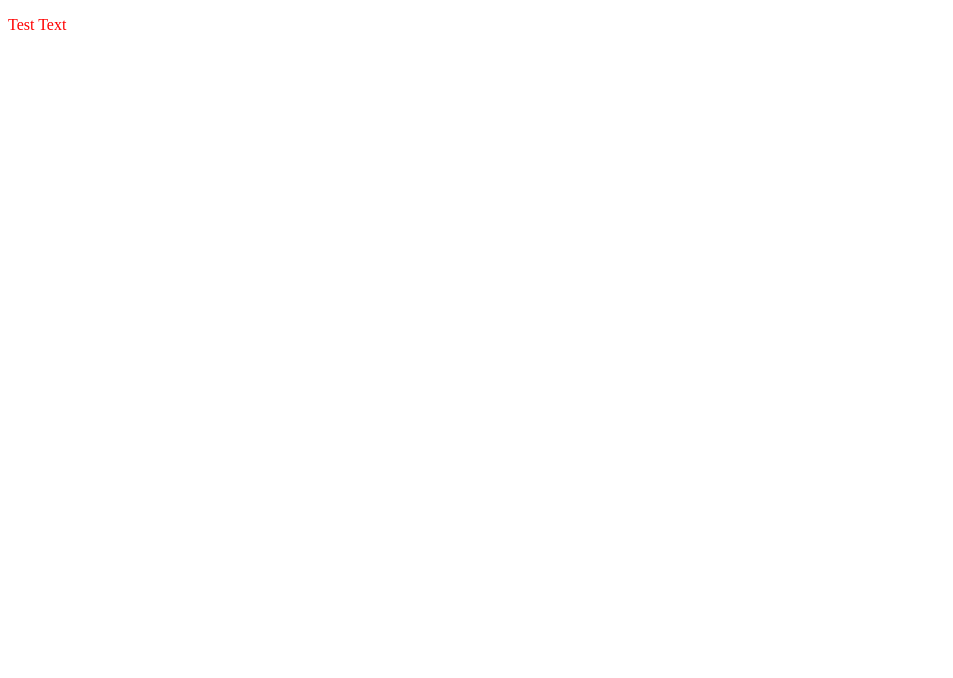
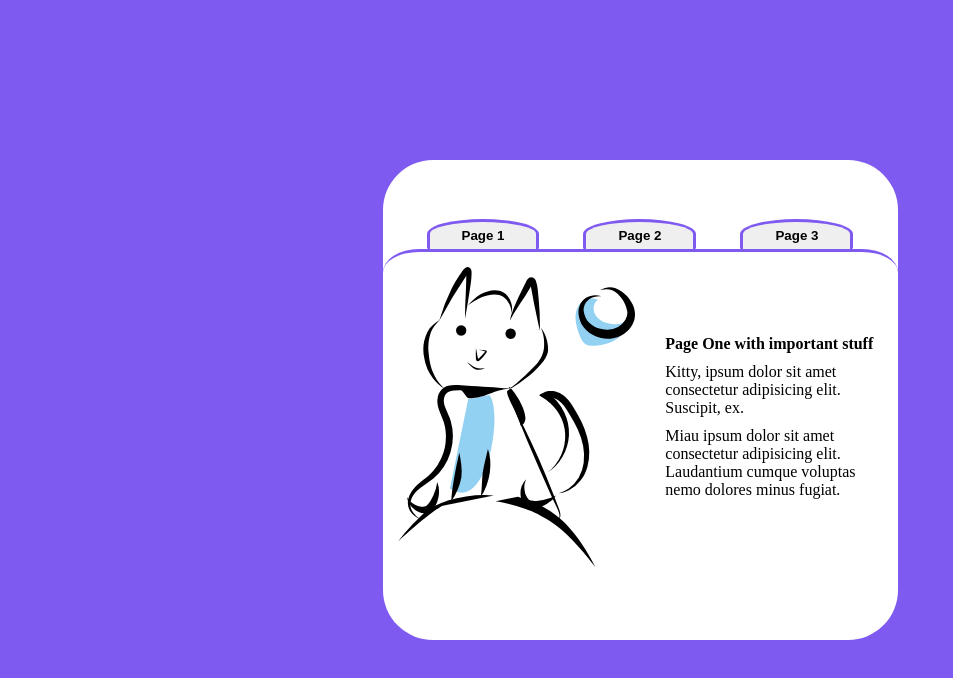
Before and after one commit to GytAndr/odin-restaurant, a plain HTML site: page index.html in a window 1280 px wide. Shown: the whole page, without its empty margins (0-953 px from the left). Drawn offline with Linux system fonts and the light colour scheme.

Commit message:
ver 1.0 without js

```diff
--- a/index.html
+++ b/index.html
@@ -8,7 +8,31 @@
 		<script src="./script.js" defer></script>
 		<title>Restaurant page</title>
 	</head>
-	<body>
-		<div class="content"><p>Test Text</p></div>
+	<body class="center">
+		<div class="content center">
+			<div class="top-nav">
+				<div class="menuBtn">
+					<button id="first" class="">Page 1</button>
+				</div>
+				<div class="menuBtn"><button id="second">Page 2</button></div>
+				<div class="menuBtn"><button id="third">Page 3</button></div>
+			</div>
+			<div class="main-box center">
+				<div class="main-side-img">
+					<img src="./assets/first.svg" alt="" />
+				</div>
+				<div class="main-text">
+					<h4>Page One with important stuff</h4>
+					<p>
+						Kitty, ipsum dolor sit amet consectetur adipisicing elit. Suscipit,
+						ex.
+					</p>
+					<p>
+						Miau ipsum dolor sit amet consectetur adipisicing elit. Laudantium
+						cumque voluptas nemo dolores minus fugiat.
+					</p>
+				</div>
+			</div>
+		</div>
 	</body>
 </html>
--- a/style.scss
+++ b/style.scss
@@ -1,3 +1,56 @@
-p {
-    color: red;
+*, *::before, *::after {
+    margin: 0;
+    box-sizing: border-box;
 }
+body {
+    background-color: #7f5af0;
+    margin-top: 20vh;
+}
+.center {
+    display: flex;
+    justify-content: center;
+    align-items: center;
+}
+.opened {
+    color: invert($color: #000000);
+    background-color: #7f5af0
+}
+.content {
+flex-direction: column;
+background-color: white;
+width: 515px;
+height: 60vh;
+border-radius: 50px;
+    .top-nav {
+        width: inherit;
+        display: flex;
+        justify-content: space-evenly;
+
+        .menuBtn {
+            button {
+                padding: 6px 32px;
+                font-weight: bold;
+                border-radius: 160% 160% 5px 5px;
+                border:#7f5af0 solid 3px ;
+                border-bottom: none;
+            }
+        }
+    }
+    .main-box {
+        border-top: #7f5af0 solid 3px;
+        border-top-left-radius: 7%;
+        border-top-right-radius: 7%;
+        .main-text, .main-side-img{
+            height: 100%;
+            display: flex;
+            flex-direction: column;
+            justify-content: center;
+            row-gap: 10px;
+            padding: 15px;
+        }
+
+}
+}
+.main-side-img img {
+    height: 300px;
+}
```
Also changed, not shown: assets/first.svg (added), assets/second.svg (added), assets/third.svg (added), style.css, 2 other files.
